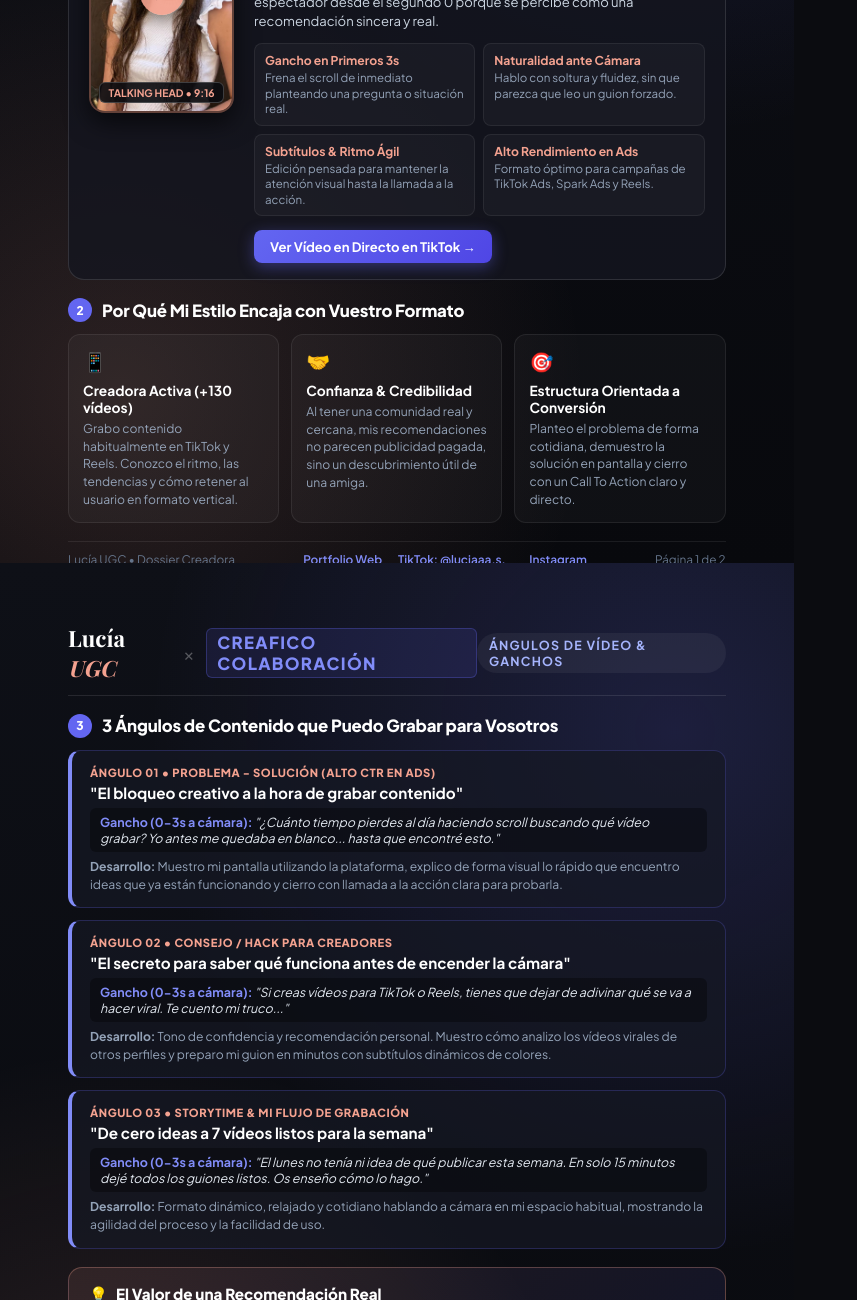
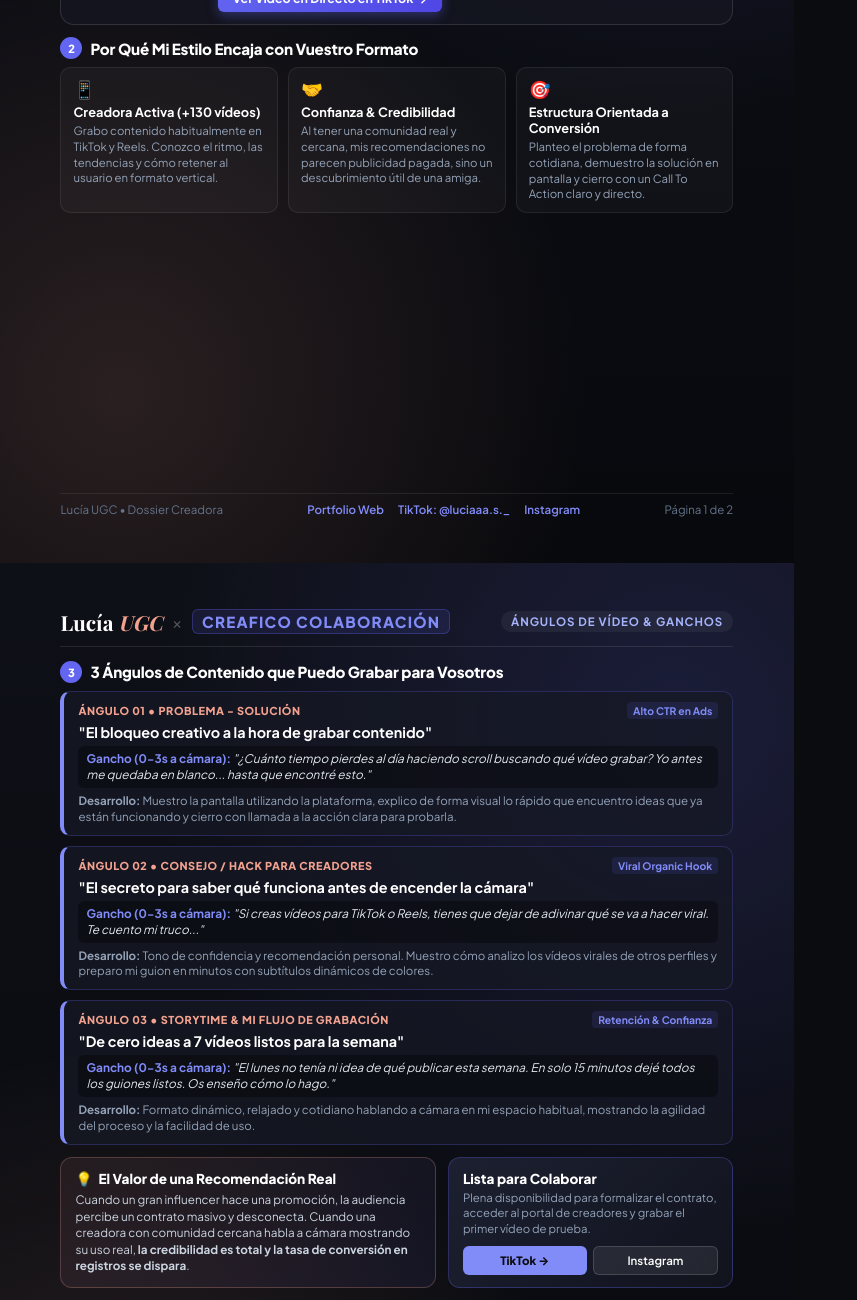
Before and after one commit to luciaschnell/UGC, a website: page propuesta_creafico.html in a window 1280 px wide. Shown: the part 560-1860 px from the top of the page, without its empty margins (0-857 px from the left). Drawn offline with nearby package versions, Linux system fonts and the light colour scheme; a web font is replaced by a local one.

Commit message:
Fix PDF footer cut-off and balance 2-page layout

```diff
--- a/propuesta_creafico.html
+++ b/propuesta_creafico.html
@@ -7,7 +7,7 @@
   <link rel="preconnect" href="https://fonts.gstatic.com" crossorigin>
   <link href="https://fonts.googleapis.com/css2?family=Plus+Jakarta+Sans:wght@400;500;600;700;800&family=Playfair+Display:ital,wght@0,600;0,700;1,600&display=swap" rel="stylesheet">
   <style>
-    * {
+    *, *::before, *::after {
       box-sizing: border-box;
       margin: 0;
       padding: 0;
@@ -19,20 +19,22 @@
     }
 
     body {
-      font-family: 'Plus Jakarta Sans', sans-serif;
+      font-family: 'Plus Jakarta Sans', -apple-system, BlinkMacSystemFont, 'Segoe UI', Roboto, sans-serif;
       background-color: #0b0c10;
       color: #f1f0f5;
       -webkit-font-smoothing: antialiased;
+      margin: 0;
+      padding: 0;
     }
 
     .page {
       width: 210mm;
       height: 297mm;
+      box-sizing: border-box;
       position: relative;
-      overflow: hidden;
-      padding: 16mm 18mm;
-      background: radial-gradient(circle at 85% 15%, rgba(99, 102, 241, 0.18) 0%, transparent 45%),
-                  radial-gradient(circle at 15% 85%, rgba(244, 162, 144, 0.15) 0%, transparent 40%),
+      padding: 12mm 16mm 12mm 16mm;
+      background: radial-gradient(circle at 85% 15%, rgba(99, 102, 241, 0.16) 0%, transparent 45%),
+                  radial-gradient(circle at 15% 85%, rgba(244, 162, 144, 0.14) 0%, transparent 40%),
                   linear-gradient(180deg, #0e1017 0%, #08090d 100%);
       page-break-after: always;
       display: flex;
@@ -50,19 +52,19 @@
       align-items: center;
       justify-content: space-between;
       border-bottom: 1px solid rgba(255, 255, 255, 0.1);
-      padding-bottom: 12px;
-      margin-bottom: 18px;
+      padding-bottom: 10px;
+      margin-bottom: 14px;
     }
 
     .brand-pair {
       display: flex;
       align-items: center;
-      gap: 12px;
+      gap: 10px;
     }
 
     .brand-lucia {
-      font-family: 'Playfair Display', serif;
-      font-size: 1.4rem;
+      font-family: 'Playfair Display', Georgia, serif;
+      font-size: 1.3rem;
       font-weight: 700;
       color: #fff;
     }
@@ -74,29 +76,29 @@
 
     .brand-separator {
       color: rgba(255, 255, 255, 0.3);
-      font-size: 1.1rem;
+      font-size: 1rem;
     }
 
     .brand-target {
-      font-size: 1.05rem;
+      font-size: 0.95rem;
       font-weight: 800;
       letter-spacing: 0.08em;
       color: #818cf8;
       text-transform: uppercase;
       background: rgba(99, 102, 241, 0.12);
-      padding: 3px 10px;
+      padding: 2px 9px;
       border-radius: 6px;
       border: 1px solid rgba(99, 102, 241, 0.3);
     }
 
     .doc-tag {
-      font-size: 0.78rem;
+      font-size: 0.72rem;
       font-weight: 700;
       text-transform: uppercase;
-      letter-spacing: 0.1em;
+      letter-spacing: 0.08em;
       color: #a5b4fc;
       background: rgba(255, 255, 255, 0.05);
-      padding: 4px 12px;
+      padding: 3px 10px;
       border-radius: 9999px;
     }
 
@@ -104,34 +106,34 @@
     .hero-banner {
       background: linear-gradient(135deg, rgba(26, 28, 40, 0.85) 0%, rgba(18, 19, 28, 0.95) 100%);
       border: 1px solid rgba(244, 162, 144, 0.25);
-      border-radius: 18px;
-      padding: 22px 26px;
-      margin-bottom: 18px;
+      border-radius: 14px;
+      padding: 14px 20px;
+      margin-bottom: 12px;
       position: relative;
-      box-shadow: 0 10px 30px rgba(0, 0, 0, 0.5);
+      box-shadow: 0 8px 24px rgba(0, 0, 0, 0.4);
     }
 
     .hero-pill {
       display: inline-flex;
       align-items: center;
-      gap: 8px;
-      font-size: 0.75rem;
+      gap: 6px;
+      font-size: 0.7rem;
       font-weight: 700;
       letter-spacing: 0.06em;
       text-transform: uppercase;
       color: #f4a290;
       background: rgba(244, 162, 144, 0.12);
-      padding: 4px 12px;
+      padding: 3px 10px;
       border-radius: 9999px;
-      margin-bottom: 10px;
+      margin-bottom: 6px;
     }
 
     .hero-title {
-      font-family: 'Playfair Display', serif;
-      font-size: 1.85rem;
+      font-family: 'Playfair Display', Georgia, serif;
+      font-size: 1.55rem;
       line-height: 1.2;
       color: #fff;
-      margin-bottom: 8px;
+      margin-bottom: 6px;
     }
 
     .hero-title span {
@@ -142,27 +144,26 @@
     }
 
     .hero-desc {
-      font-size: 0.88rem;
-      line-height: 1.55;
+      font-size: 0.8rem;
+      line-height: 1.48;
       color: #c5c3d4;
-      max-width: 90%;
     }
 
     /* Section titles */
     .section-heading {
       display: flex;
       align-items: center;
-      gap: 10px;
-      margin-bottom: 12px;
+      gap: 8px;
+      margin-bottom: 8px;
     }
 
     .section-heading-num {
-      width: 24px;
-      height: 24px;
+      width: 22px;
+      height: 22px;
       border-radius: 50%;
       background: #6366f1;
       color: #fff;
-      font-size: 0.75rem;
+      font-size: 0.7rem;
       font-weight: 800;
       display: flex;
       align-items: center;
@@ -170,7 +171,7 @@
     }
 
     .section-heading-title {
-      font-size: 1.05rem;
+      font-size: 0.95rem;
       font-weight: 800;
       color: #fff;
       letter-spacing: -0.01em;
@@ -179,24 +180,24 @@
     /* Video Spotlight Showcase Card */
     .video-spotlight {
       display: grid;
-      grid-template-columns: 145px 1fr;
-      gap: 20px;
-      background: rgba(20, 22, 32, 0.8);
+      grid-template-columns: 125px 1fr;
+      gap: 16px;
+      background: rgba(20, 22, 32, 0.85);
       border: 1px solid rgba(255, 255, 255, 0.12);
-      border-radius: 16px;
-      padding: 16px 20px;
-      margin-bottom: 18px;
+      border-radius: 14px;
+      padding: 12px 16px;
+      margin-bottom: 12px;
     }
 
     .phone-preview-box {
-      width: 145px;
-      height: 240px;
-      border-radius: 16px;
+      width: 125px;
+      height: 195px;
+      border-radius: 12px;
       overflow: hidden;
       position: relative;
       background: #000;
       border: 2px solid rgba(244, 162, 144, 0.4);
-      box-shadow: 0 10px 25px rgba(0, 0, 0, 0.6);
+      box-shadow: 0 8px 20px rgba(0, 0, 0, 0.5);
     }
 
     .phone-preview-img {
@@ -211,31 +212,31 @@
       top: 50%;
       left: 50%;
       transform: translate(-50%, -50%);
-      width: 44px;
-      height: 44px;
+      width: 38px;
+      height: 38px;
       border-radius: 50%;
-      background: rgba(244, 162, 144, 0.9);
+      background: rgba(244, 162, 144, 0.92);
       color: #0b0c10;
       display: flex;
       align-items: center;
       justify-content: center;
-      font-size: 1.1rem;
-      box-shadow: 0 4px 20px rgba(0, 0, 0, 0.6);
+      font-size: 1rem;
+      box-shadow: 0 4px 15px rgba(0, 0, 0, 0.5);
     }
 
     .video-tag-pill {
       position: absolute;
-      bottom: 8px;
-      left: 8px;
-      right: 8px;
+      bottom: 6px;
+      left: 6px;
+      right: 6px;
       background: rgba(11, 12, 16, 0.9);
       border: 1px solid rgba(255, 255, 255, 0.2);
-      font-size: 0.65rem;
+      font-size: 0.62rem;
       font-weight: 700;
       color: #f4a290;
       text-align: center;
-      padding: 3px 0;
-      border-radius: 6px;
+      padding: 2px 0;
+      border-radius: 4px;
     }
 
     .video-details {
@@ -248,132 +249,132 @@
       display: flex;
       align-items: center;
       justify-content: space-between;
-      margin-bottom: 6px;
+      margin-bottom: 4px;
     }
 
     .video-type-badge {
-      font-size: 0.72rem;
+      font-size: 0.68rem;
       font-weight: 800;
       text-transform: uppercase;
       letter-spacing: 0.05em;
       color: #818cf8;
       background: rgba(99, 102, 241, 0.15);
-      padding: 3px 8px;
+      padding: 2px 7px;
       border-radius: 4px;
     }
 
     .video-duration {
-      font-size: 0.75rem;
+      font-size: 0.72rem;
       color: #9ca3af;
       font-weight: 600;
     }
 
     .video-name {
-      font-size: 1.15rem;
+      font-size: 1.05rem;
       font-weight: 700;
       color: #fff;
-      margin-bottom: 6px;
+      margin-bottom: 4px;
       line-height: 1.25;
     }
 
     .video-argument {
-      font-size: 0.82rem;
-      line-height: 1.5;
+      font-size: 0.76rem;
+      line-height: 1.42;
       color: #cbd5e1;
-      margin-bottom: 12px;
+      margin-bottom: 8px;
     }
 
     .video-highlights-grid {
       display: grid;
       grid-template-columns: 1fr 1fr;
-      gap: 8px;
-      margin-bottom: 14px;
+      gap: 6px;
+      margin-bottom: 10px;
     }
 
     .highlight-card {
       background: rgba(255, 255, 255, 0.03);
       border: 1px solid rgba(255, 255, 255, 0.07);
-      padding: 8px 10px;
-      border-radius: 8px;
+      padding: 6px 8px;
+      border-radius: 6px;
     }
 
     .highlight-card strong {
       display: block;
-      font-size: 0.76rem;
+      font-size: 0.72rem;
       color: #f4a290;
       margin-bottom: 2px;
     }
 
     .highlight-card span {
-      font-size: 0.72rem;
+      font-size: 0.67rem;
       color: #94a3b8;
-      line-height: 1.35;
+      line-height: 1.3;
       display: block;
     }
 
     .btn-watch {
       display: inline-flex;
       align-items: center;
-      gap: 8px;
+      gap: 6px;
       background: linear-gradient(135deg, #6366f1 0%, #4f46e5 100%);
       color: #fff;
       text-decoration: none;
-      font-size: 0.82rem;
+      font-size: 0.78rem;
       font-weight: 700;
-      padding: 8px 16px;
-      border-radius: 8px;
+      padding: 6px 14px;
+      border-radius: 6px;
       width: fit-content;
-      box-shadow: 0 4px 15px rgba(99, 102, 241, 0.4);
+      box-shadow: 0 4px 12px rgba(99, 102, 241, 0.35);
     }
 
     /* Why Fit Cards Grid */
     .fit-grid {
       display: grid;
       grid-template-columns: repeat(3, 1fr);
-      gap: 12px;
-      margin-bottom: 18px;
+      gap: 10px;
+      margin-bottom: 10px;
     }
 
     .fit-box {
       background: rgba(255, 255, 255, 0.03);
       border: 1px solid rgba(255, 255, 255, 0.08);
-      border-radius: 12px;
-      padding: 14px;
+      border-radius: 10px;
+      padding: 10px 12px;
     }
 
     .fit-icon {
-      font-size: 1.2rem;
+      font-size: 1.1rem;
       color: #818cf8;
-      margin-bottom: 8px;
+      margin-bottom: 4px;
     }
 
     .fit-box h4 {
-      font-size: 0.86rem;
+      font-size: 0.8rem;
       font-weight: 700;
       color: #fff;
-      margin-bottom: 4px;
+      margin-bottom: 3px;
     }
 
     .fit-box p {
-      font-size: 0.76rem;
-      line-height: 1.45;
+      font-size: 0.71rem;
+      line-height: 1.38;
       color: #94a3b8;
     }
 
     /* Page Footer */
     .doc-footer {
       border-top: 1px solid rgba(255, 255, 255, 0.08);
-      padding-top: 10px;
+      padding-top: 8px;
       display: flex;
       align-items: center;
       justify-content: space-between;
-      font-size: 0.74rem;
+      font-size: 0.72rem;
       color: #64748b;
     }
 
     .footer-links {
       display: flex;
-      gap: 16px;
+      gap: 14px;
     }
 
     .footer-links a {
@@ -386,43 +387,58 @@
     .concepts-grid {
       display: flex;
       flex-direction: column;
-      gap: 12px;
-      margin-bottom: 18px;
+      gap: 10px;
+      margin-bottom: 12px;
     }
 
     .concept-card {
-      background: rgba(22, 25, 36, 0.7);
+      background: rgba(22, 25, 36, 0.75);
       border: 1px solid rgba(99, 102, 241, 0.25);
       border-left: 4px solid #818cf8;
-      border-radius: 12px;
-      padding: 14px 18px;
+      border-radius: 10px;
+      padding: 10px 14px;
+    }
+
+    .concept-top-row {
+      display: flex;
+      align-items: center;
+      justify-content: space-between;
+      margin-bottom: 4px;
     }
 
     .concept-badge {
-      font-size: 0.7rem;
+      font-size: 0.68rem;
       font-weight: 800;
       text-transform: uppercase;
       letter-spacing: 0.05em;
       color: #f4a290;
-      margin-bottom: 4px;
-      display: block;
+    }
+
+    .concept-tag {
+      font-size: 0.65rem;
+      color: #818cf8;
+      font-weight: 700;
+      background: rgba(99, 102, 241, 0.12);
+      padding: 2px 6px;
+      border-radius: 4px;
     }
 
     .concept-title {
-      font-size: 0.95rem;
+      font-size: 0.9rem;
       font-weight: 700;
       color: #fff;
-      margin-bottom: 6px;
+      margin-bottom: 5px;
     }
 
     .concept-hook {
       background: rgba(0, 0, 0, 0.35);
       border-radius: 6px;
-      padding: 6px 10px;
-      font-size: 0.78rem;
+      padding: 5px 8px;
+      font-size: 0.74rem;
       color: #e2e8f0;
-      margin-bottom: 6px;
+      margin-bottom: 5px;
       font-style: italic;
+      line-height: 1.35;
     }
 
     .concept-hook strong {
@@ -431,96 +447,103 @@
     }
 
     .concept-body {
-      font-size: 0.76rem;
-      line-height: 1.45;
+      font-size: 0.72rem;
+      line-height: 1.38;
       color: #94a3b8;
     }
 
-    /* Comparison / Creator Trust Card */
-    .creator-trust-banner {
-      background: linear-gradient(135deg, rgba(244, 162, 144, 0.1) 0%, rgba(99, 102, 241, 0.1) 100%);
-      border: 1px solid rgba(244, 162, 144, 0.3);
-      border-radius: 14px;
-      padding: 16px 20px;
-      margin-bottom: 18px;
+    /* Page 2 Bottom Split Grid */
+    .page2-bottom-grid {
+      display: grid;
+      grid-template-columns: 1.25fr 0.95fr;
+      gap: 12px;
+      margin-bottom: 8px;
+    }
+
+    .trust-card {
+      background: linear-gradient(135deg, rgba(244, 162, 144, 0.08) 0%, rgba(99, 102, 241, 0.08) 100%);
+      border: 1px solid rgba(244, 162, 144, 0.25);
+      border-radius: 12px;
+      padding: 12px 14px;
+      display: flex;
+      flex-direction: column;
+      justify-content: center;
     }
 
     .trust-title {
-      font-size: 0.95rem;
+      font-size: 0.85rem;
       font-weight: 800;
       color: #fff;
-      margin-bottom: 6px;
+      margin-bottom: 5px;
       display: flex;
       align-items: center;
-      gap: 8px;
+      gap: 6px;
     }
 
     .trust-desc {
-      font-size: 0.8rem;
-      line-height: 1.5;
+      font-size: 0.73rem;
+      line-height: 1.42;
       color: #cbd5e1;
     }
 
-    /* Next Steps Action Box */
     .next-steps-card {
       background: linear-gradient(135deg, rgba(30, 34, 52, 0.9) 0%, rgba(18, 20, 30, 0.95) 100%);
-      border: 1px solid rgba(99, 102, 241, 0.35);
-      border-radius: 14px;
-      padding: 18px 22px;
+      border: 1px solid rgba(99, 102, 241, 0.3);
+      border-radius: 12px;
+      padding: 12px 14px;
       display: flex;
-      align-items: center;
+      flex-direction: column;
       justify-content: space-between;
-      gap: 20px;
     }
 
     .next-steps-text h4 {
-      font-size: 1rem;
+      font-size: 0.85rem;
       font-weight: 800;
       color: #fff;
-      margin-bottom: 4px;
+      margin-bottom: 3px;
     }
 
     .next-steps-text p {
-      font-size: 0.78rem;
+      font-size: 0.71rem;
       color: #94a3b8;
-      line-height: 1.4;
+      line-height: 1.35;
+      margin-bottom: 8px;
     }
 
-    .contact-buttons-col {
+    .contact-buttons-row {
       display: flex;
-      flex-direction: column;
-      gap: 8px;
-      flex-shrink: 0;
+      gap: 6px;
     }
 
     .btn-contact {
+      flex: 1;
       display: inline-flex;
       align-items: center;
       justify-content: center;
-      gap: 8px;
       background: #818cf8;
       color: #0b0c10;
       text-decoration: none;
-      font-size: 0.8rem;
+      font-size: 0.72rem;
       font-weight: 800;
-      padding: 8px 16px;
-      border-radius: 8px;
+      padding: 6px 8px;
+      border-radius: 6px;
       text-align: center;
     }
 
     .btn-social {
+      flex: 1;
       display: inline-flex;
       align-items: center;
       justify-content: center;
-      gap: 8px;
       background: rgba(255, 255, 255, 0.08);
       border: 1px solid rgba(255, 255, 255, 0.15);
       color: #fff;
       text-decoration: none;
-      font-size: 0.78rem;
+      font-size: 0.72rem;
       font-weight: 600;
-      padding: 6px 14px;
-      border-radius: 8px;
+      padding: 6px 8px;
+      border-radius: 6px;
+      text-align: center;
     }
   </style>
 </head>
@@ -657,19 +680,25 @@
       <div class="concepts-grid">
         <!-- Concept 1 -->
         <div class="concept-card">
-          <span class="concept-badge">Ángulo 01 &bull; Problema - Solución (Alto CTR en Ads)</span>
+          <div class="concept-top-row">
+            <span class="concept-badge">Ángulo 01 &bull; Problema - Solución</span>
+            <span class="concept-tag">Alto CTR en Ads</span>
+          </div>
           <h4 class="concept-title">"El bloqueo creativo a la hora de grabar contenido"</h4>
           <div class="concept-hook">
             <strong>Gancho (0-3s a cámara):</strong> "¿Cuánto tiempo pierdes al día haciendo scroll buscando qué vídeo grabar? Yo antes me quedaba en blanco... hasta que encontré esto."
           </div>
           <p class="concept-body">
-            <strong>Desarrollo:</strong> Muestro mi pantalla utilizando la plataforma, explico de forma visual lo rápido que encuentro ideas que ya están funcionando y cierro con llamada a la acción clara para probarla.
+            <strong>Desarrollo:</strong> Muestro la pantalla utilizando la plataforma, explico de forma visual lo rápido que encuentro ideas que ya están funcionando y cierro con llamada a la acción clara para probarla.
           </p>
         </div>
 
         <!-- Concept 2 -->
         <div class="concept-card">
+          <div class="concept-top-row">
             <span class="concept-badge">Ángulo 02 &bull; Consejo / Hack para Creadores</span>
+            <span class="concept-tag">Viral Organic Hook</span>
+          </div>
           <h4 class="concept-title">"El secreto para saber qué funciona antes de encender la cámara"</h4>
           <div class="concept-hook">
             <strong>Gancho (0-3s a cámara):</strong> "Si creas vídeos para TikTok o Reels, tienes que dejar de adivinar qué se va a hacer viral. Te cuento mi truco..."
@@ -681,7 +710,10 @@
 
         <!-- Concept 3 -->
         <div class="concept-card">
+          <div class="concept-top-row">
             <span class="concept-badge">Ángulo 03 &bull; Storytime & Mi Flujo de Grabación</span>
+            <span class="concept-tag">Retención & Confianza</span>
+          </div>
           <h4 class="concept-title">"De cero ideas a 7 vídeos listos para la semana"</h4>
           <div class="concept-hook">
             <strong>Gancho (0-3s a cámara):</strong> "El lunes no tenía ni idea de qué publicar esta semana. En solo 15 minutos dejé todos los guiones listos. Os enseño cómo lo hago."
@@ -692,31 +724,34 @@
         </div>
       </div>
 
-      <!-- Sección 4: Por Qué Este Enfoque Convierte Mejor -->
-      <div class="creator-trust-banner">
+      <!-- Sección 4 & 5: Bottom Split (Valor de Confianza + Próximos Pasos) -->
+      <div class="page2-bottom-grid">
+        <!-- Tarjeta de Confianza / Por qué convierte -->
+        <div class="trust-card">
           <div class="trust-title">
             <span>&#128161;</span> El Valor de una Recomendación Real
           </div>
           <p class="trust-desc">
-          Cuando un gran influencer hace una promoción, la audiencia sabe que hay un contrato publicitario masivo y pierde la confianza. Cuando una creadora con un perfil real y cercano habla directamente a cámara mostrando cómo usa la aplicación en su rutina diaria, <strong>la credibilidad es total y la tasa de conversión en registros se dispara</strong>.
+            Cuando un gran influencer hace una promoción, la audiencia percibe un contrato masivo y desconecta. Cuando una creadora con comunidad cercana habla a cámara mostrando su uso real, <strong>la credibilidad es total y la tasa de conversión en registros se dispara</strong>.
           </p>
         </div>
 
-      <!-- Sección 5: Próximos Pasos -->
+        <!-- Tarjeta de Acción / Próximos Pasos -->
         <div class="next-steps-card">
           <div class="next-steps-text">
-          <h4>Lista para empezar a colaborar</h4>
+            <h4>Lista para Colaborar</h4>
             <p>
-            Plena disponibilidad para formalizar el contrato, acceder a vuestro portal de creadores y grabar el primer vídeo de prueba con la estructura que mejor os encaje.
+              Plena disponibilidad para formalizar el contrato, acceder al portal de creadores y grabar el primer vídeo de prueba.
             </p>
           </div>
-        <div class="contact-buttons-col">
+          <div class="contact-buttons-row">
             <a href="https://www.tiktok.com/@luciaaa.s._" target="_blank" class="btn-contact">
-            TikTok: @luciaaa.s._ &rarr;
+              TikTok &rarr;
             </a>
             <a href="https://www.instagram.com/luciaaa.s._/" target="_blank" class="btn-social">
-            Instagram: @luciaaa.s._
+              Instagram
             </a>
+          </div>
         </div>
       </div>
     </div>
```
Also changed, not shown: 1 other file. Lines whose indentation alone changed are shown as unchanged.
